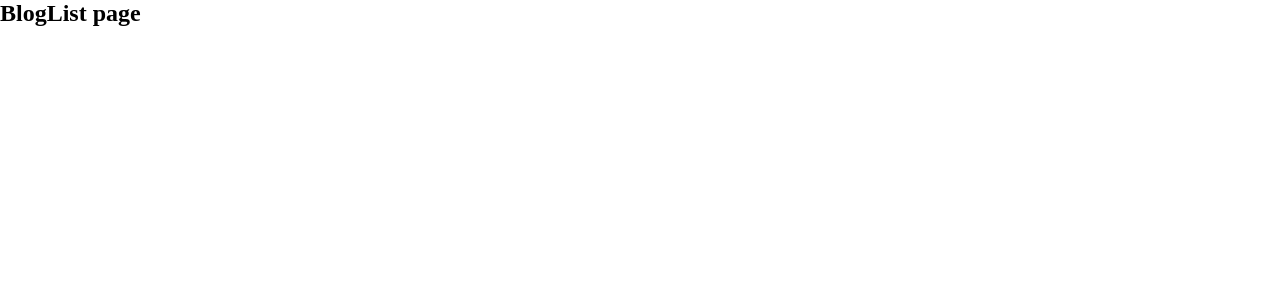
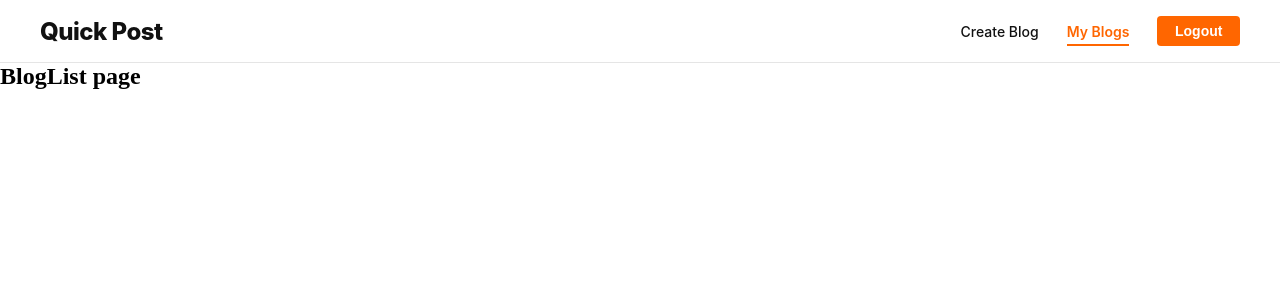
Before and after one commit to Dominic9074/QuickPost-Blog-App, a React (Vite) app: page /blogs in a window 1280 px wide. Shown: the top 300 px of the page. Built offline with nearby package versions, Linux system fonts and the light colour scheme; no server answers.

Commit message:
feat:added the navbar component to the page

```diff
--- a/src/components/navbar.css
+++ b/src/components/navbar.css
@@ -0,0 +1,70 @@
+* {
+  box-sizing: border-box;
+  margin: 0;
+  padding: 0;
+}
+
+.navbar {
+  width: 100%;
+  background-color: #ffffff;
+  display: flex;
+  align-items: center;
+  justify-content: space-between;
+  padding: 1rem 2.5rem;
+  border-bottom: 1px solid #e5e5e5;
+  font-family: -apple-system, BlinkMacSystemFont, "Segoe UI", Roboto, sans-serif;
+}
+
+.navbar-logo a {
+  font-size: 1.5rem;
+  font-weight: 800;
+  color: #111111;
+  text-decoration: none;
+  letter-spacing: -0.5px;
+}
+
+.navbar-right {
+  display: flex;
+  align-items: center;
+  gap: 1.75rem;
+}
+
+.nav-item {
+  font-size: 0.875rem;
+  color: #111111;
+  text-decoration: none;
+  font-weight: 500;
+  position: relative;
+  padding: 0.25rem 0;
+}
+
+.nav-item.active {
+  color: #ff6600;
+  font-weight: 600;
+}
+
+.nav-item.active::after {
+  content: "";
+  position: absolute;
+  left: 0;
+  bottom: -2px;
+  width: 100%;
+  height: 2px;
+  background-color: #ff6600;
+}
+
+.nav-logout-btn {
+  background-color: #ff6600;
+  color: #ffffff;
+  border: none;
+  border-radius: 4px;
+  padding: 0.45rem 1.1rem;
+  font-size: 0.875rem;
+  font-weight: 600;
+  cursor: pointer;
+  transition: background-color 0.2s ease;
+}
+
+.nav-logout-btn:hover {
+  background-color: #e65c00;
+}
--- a/src/components/navbar.tsx
+++ b/src/components/navbar.tsx
@@ -1,35 +1,22 @@
-import "./Navbar.css";
+import "./navbar.css";
 import { Link } from "react-router-dom";
 
 export default function Navbar() {
   return (
-    <header className="navbar-container">
-      <div className="navbar-inner">
-        {/* Brand / Logo */}
-        <div className="navbar-brand">
-          <Link to="/">
-            Blog<span className="nav-highlight">Pulse</span>
-          </Link>
-        </div>
+    <header className="navbar">
+      <div className="navbar-logo">
+        <Link to="/">Quick Post</Link>
+      </div>
 
-        {/* Navigation Links */}
-        <nav className="navbar-links">
-          <Link to="/" className="nav-link active">Home</Link>
-          <Link to="/blogs" className="nav-link">Blogs</Link>
-          <Link to="/create" className="nav-link">Write</Link>
-          <Link to="/about" className="nav-link">My blogs</Link>
-        </nav>
-
-        {/* Auth / Action Controls */}
-        <div className="navbar-actions">
-          <Link to="/login" className="nav-btn-secondary">
-            Sign In
-          </Link>
-          <Link to="/signup" className="nav-btn-primary">
-            Get Started
-          </Link>
-        </div>
-      </div>
+      <nav className="navbar-right">
+        <Link to="/create" className="nav-item">
+          Create Blog
+        </Link>
+        <Link to="/my-blogs" className="nav-item active">
+          My Blogs
+        </Link>
+        <button className="nav-logout-btn">Logout</button>
+      </nav>
     </header>
   );
 }
--- a/src/pages/blogs.tsx
+++ b/src/pages/blogs.tsx
@@ -1,7 +1,10 @@
-
+import Navbar from "../components/navbar"
 
 export default function Blogs(){
     return (
+        <>
+        <Navbar />
         <h2>BlogList page</h2>
+        </>
     )
 }
```
